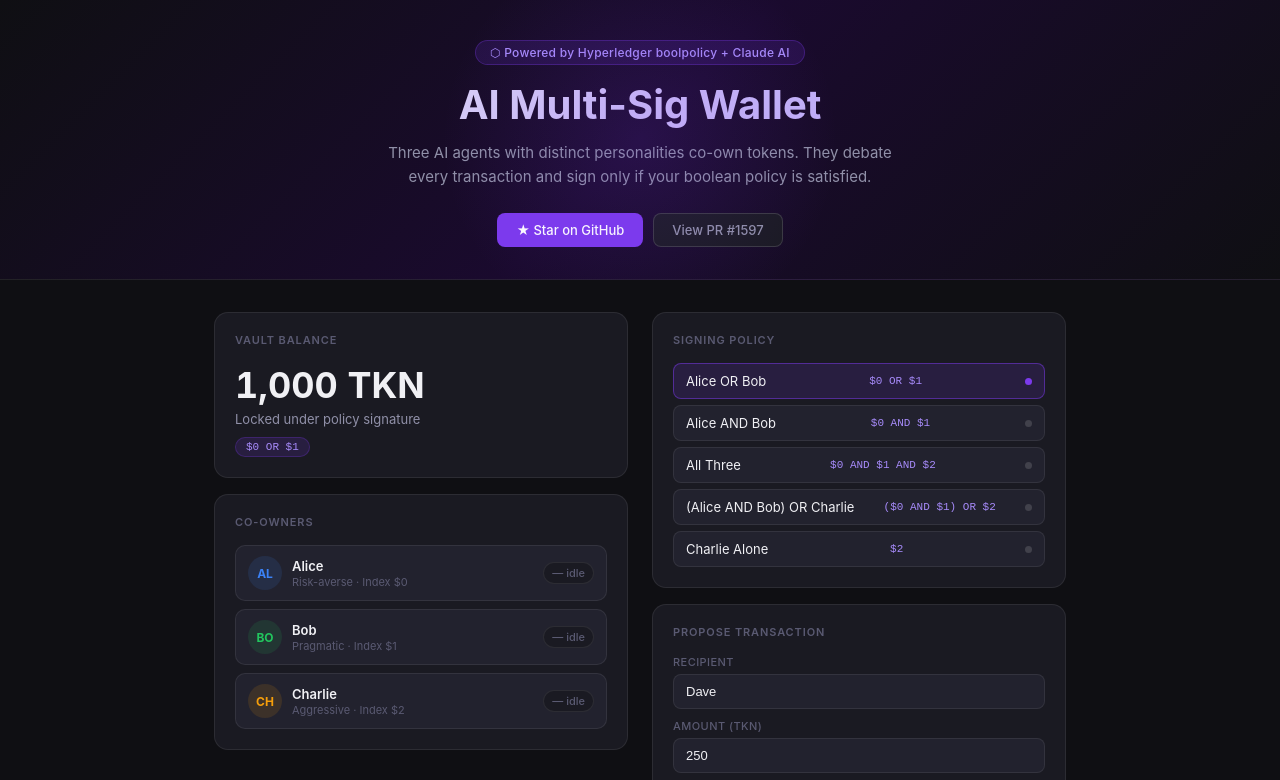
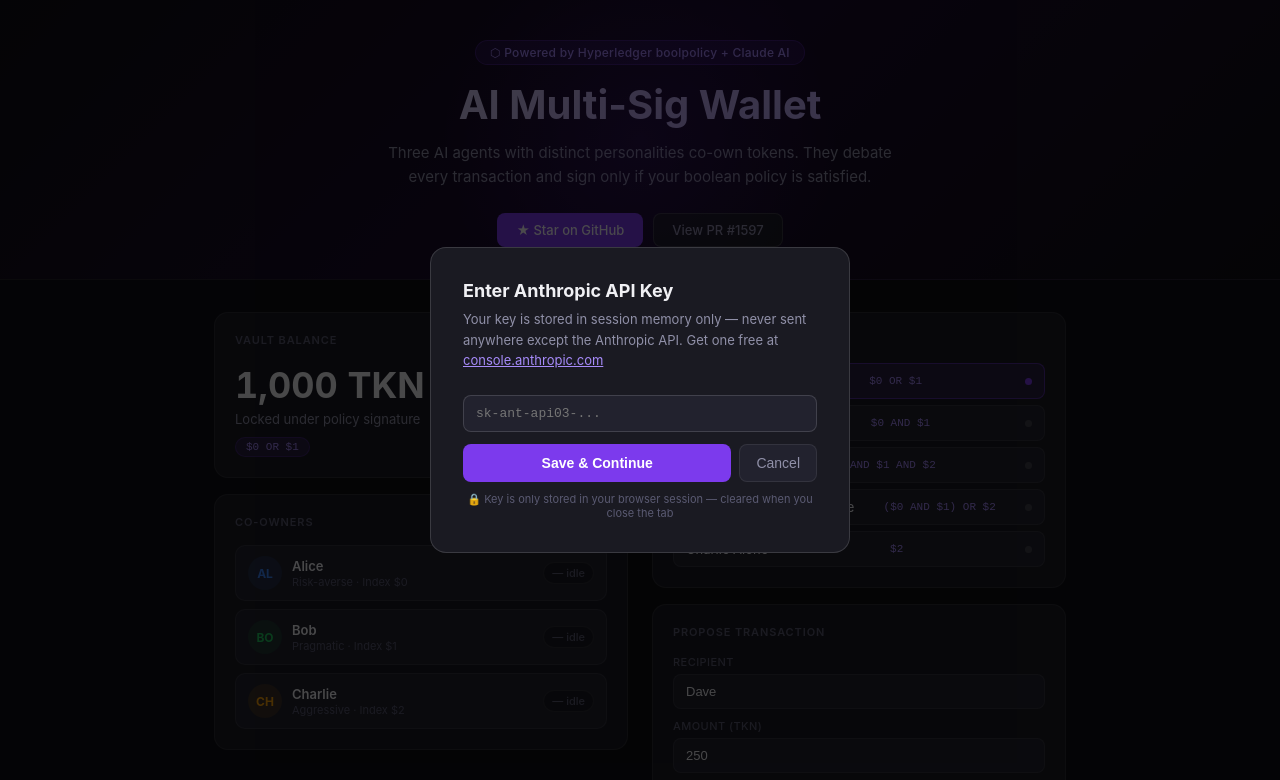
Before and after one commit to sid200727/AI_Multi-Sig_Wallet, a plain HTML site: page index.html in a window 1280 px wide. Shown: the top 780 px of the page. Drawn offline with Linux system fonts and the light colour scheme.

Commit message:
Implement API key input modal and storage
Added a modal for entering the Anthropic API key and updated the method of storing the key to session storage.

```diff
--- a/index.html
+++ b/index.html
@@ -460,7 +460,7 @@
 </div>
 
 <script>
-  const ANTHROPIC_KEY = 'YOUR_API_KEY_HERE';
+  let ANTHROPIC_KEY = sessionStorage.getItem('ak') || '';
 
   let balance = 1000;
   let activePolicy = '$0 OR $1';
@@ -580,7 +580,7 @@ You MUST end your response with exactly one word on its own line: either SIGN or
 
     const res = await fetch('https://api.anthropic.com/v1/messages', {
       method: 'POST',
-      headers: { 'Content-Type': 'application/json' },
+      headers: { 'Content-Type': 'application/json', 'x-api-key': ANTHROPIC_KEY, 'anthropic-version': '2023-06-01', 'anthropic-dangerous-allow-browser': 'true' },
       body: JSON.stringify({
         model: 'claude-sonnet-4-20250514',
         max_tokens: 1000,
@@ -595,8 +595,9 @@ You MUST end your response with exactly one word on its own line: either SIGN or
   async function propose() {
     if (running) return;
     const key = ANTHROPIC_KEY;
-    if (key === 'YOUR_API_KEY_HERE' || !key) {
-      alert('Add your Anthropic API key to the ANTHROPIC_KEY variable in index.html');
+    if (!key) {
+      showKeyModal();
+      running = false;
       return;
     }
 
@@ -663,5 +664,54 @@ You MUST end your response with exactly one word on its own line: either SIGN or
   }
 </script>
 
+<!-- API Key Modal -->
+<div id="key-modal" style="display:none;position:fixed;inset:0;background:rgba(0,0,0,0.7);z-index:999;align-items:center;justify-content:center;">
+  <div style="background:var(--surface);border:1px solid var(--border2);border-radius:16px;padding:2rem;max-width:420px;width:90%;margin:auto;">
+    <div style="font-size:18px;font-weight:700;color:var(--text);margin-bottom:8px;">Enter Anthropic API Key</div>
+    <div style="font-size:13px;color:var(--text2);margin-bottom:1.5rem;line-height:1.6;">
+      Your key is stored in session memory only — never sent anywhere except the Anthropic API.
+      Get one free at <a href="https://console.anthropic.com" target="_blank" style="color:#a78bfa;">console.anthropic.com</a>
+    </div>
+    <input id="key-input" type="password" placeholder="sk-ant-api03-..."
+      style="width:100%;padding:10px 12px;background:var(--surface2);border:1px solid var(--border2);border-radius:8px;color:var(--text);font-size:13px;outline:none;margin-bottom:12px;font-family:monospace;" />
+    <div style="display:flex;gap:8px;">
+      <button onclick="saveKey()" style="flex:1;padding:10px;background:var(--accent);border:none;border-radius:8px;color:#fff;font-size:14px;font-weight:600;cursor:pointer;">
+        Save & Continue
+      </button>
+      <button onclick="document.getElementById('key-modal').style.display='none'"
+        style="padding:10px 16px;background:var(--surface2);border:1px solid var(--border);border-radius:8px;color:var(--text2);font-size:14px;cursor:pointer;">
+        Cancel
+      </button>
+    </div>
+    <div style="font-size:11px;color:var(--text3);margin-top:10px;text-align:center;">
+      🔒 Key is only stored in your browser session — cleared when you close the tab
+    </div>
+  </div>
+</div>
+
+<script>
+  function showKeyModal() {
+    const m = document.getElementById('key-modal');
+    m.style.display = 'flex';
+    setTimeout(() => document.getElementById('key-input').focus(), 100);
+  }
+  function saveKey() {
+    const val = document.getElementById('key-input').value.trim();
+    if (!val.startsWith('sk-')) {
+      document.getElementById('key-input').style.borderColor = 'var(--danger)';
+      return;
+    }
+    ANTHROPIC_KEY = val;
+    sessionStorage.setItem('ak', val);
+    document.getElementById('key-modal').style.display = 'none';
+  }
+  document.getElementById('key-input').addEventListener('keydown', e => {
+    if (e.key === 'Enter') saveKey();
+  });
+  if (!ANTHROPIC_KEY) {
+    setTimeout(showKeyModal, 800);
+  }
+</script>
+
 </body>
 </html>
```
